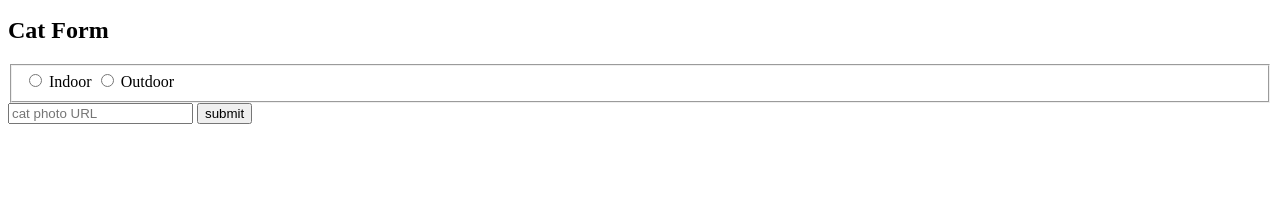
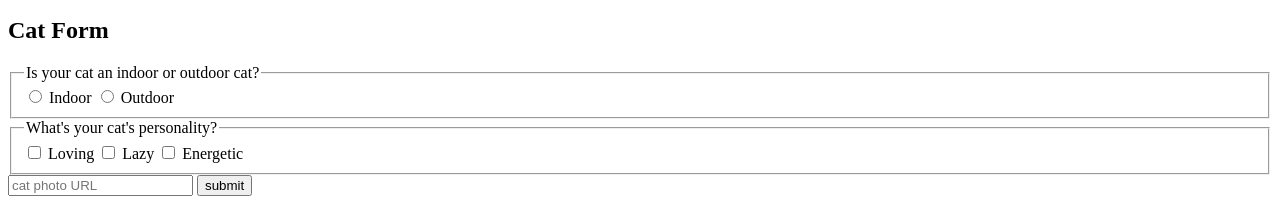
Before and after one commit to Jon-nas/meown, a plain HTML site: page index.html in a window 1280 px wide. Shown: the part 1419-1623 px from the top of the page. Before the commit the page ends 1551 px from the top, so only its background shows below. Drawn offline with Linux system fonts and the light colour scheme.

Commit message:
alteração no label

```diff
--- a/index.html
+++ b/index.html
@@ -32,7 +32,7 @@
             <figure>
                 <img src="https://cdn.freecodecamp.org/curriculum/cat-photo-app/lasagna.jpg"
                     alt="A slice of lasagna on a plate.">
-                    <figcaption>Cats <em>love</em> lasagna.</figcaption>
+                <figcaption>Cats <em>love</em> lasagna.</figcaption>
             </figure>
             <h3>Top 3 things cats hate:</h3>
             <ol>
@@ -41,19 +41,32 @@
                 <li>other cats</li>
             </ol>
             <figure>
-                <img src="https://cdn.freecodecamp.org/curriculum/cat-photo-app/cats.jpg" alt="Five cats looking around a field.">
+                <img src="https://cdn.freecodecamp.org/curriculum/cat-photo-app/cats.jpg"
+                    alt="Five cats looking around a field.">
                 <figcaption>Cats <strong>hate</strong> other cats.</figcaption>
             </figure>
         </section>
         <section>
             <h2>Cat Form</h2>
             <form action="https://freecatphotoapp.com/submit-cat-photo">
-                <label>
-                    <fieldset>
+                <fieldset>
+                    <legend>Is your cat an indoor or outdoor cat?</legend>
+                    <label for="">
                         <input id="indoor" type="radio" name="indoor-outdoor" value="indoor"> Indoor
+                    </label>
+                    <label for="">
                         <input id="outdoor" type="radio" name="indoor-outdoor" value="outdoor"> Outdoor
-                    </fieldset>
-                </label>
+                    </label>
+                </fieldset>
+                <fieldset>
+                    <legend> What's your cat's personality?</legend>
+                    <input id="loving" type="checkbox" name="personality">
+                    <label for="loving">Loving</label>
+                    <input id="lazy" type="checkbox" name="personality">
+                    <label for="lazy">Lazy</label>
+                    <input id="energetic" type="checkbox" name="personality">
+                    <label for="energetic">Energetic</label>
+                </fieldset>
                 <input type="text" name="catPhotoUrl" placeholder="cat photo URL" required>
                 <button type="submit">submit</button>
             </form>
```
